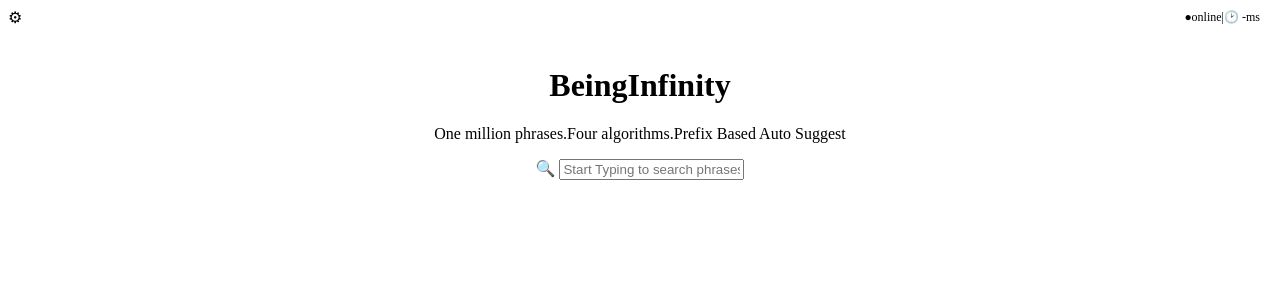
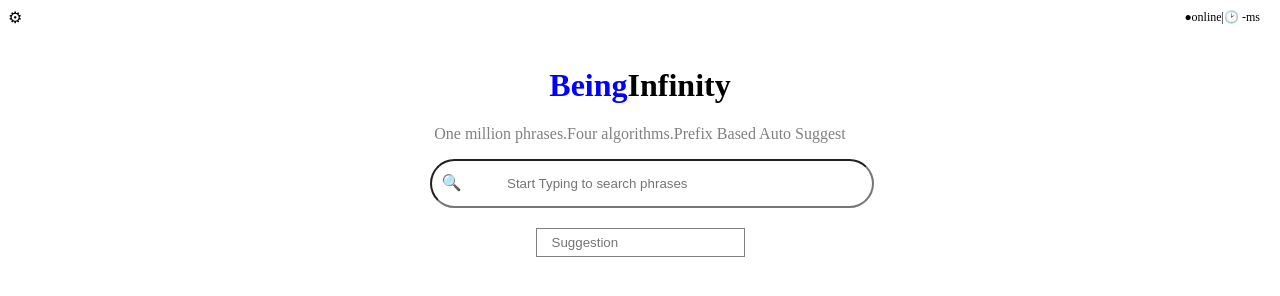
Before and after one commit to Greeshmitha20/autosuggest, a website: page frontend/pages/AutoSuggest.html in a window 1280 px wide. Drawn offline with Linux system fonts and the light colour scheme.

Commit message:
adding suggestion box

```diff
--- a/frontend/pages/AutoSuggest.html
+++ b/frontend/pages/AutoSuggest.html
@@ -17,10 +17,17 @@
 
     <!--span is used to continue text or elements print in same line unlike div used to break the lines-->
     <div id="searchbar">
-        <h1 id="biheading">BeingInfinity</h1>
-        <p>One million phrases.Four algorithms.Prefix Based Auto Suggest</p>
-        <p>&#128269; <input type="text" id="search bar" placeholder="Start Typing to search phrases"></p>
-    </div>
+        <h1>
+            <span class="logo-first">Being</span><span>Infinity</span>
+        </h1>
+
+        <p class="tag-line">One million phrases.Four algorithms.Prefix Based Auto Suggest</p>
+        <span>
+            <span class="lens"> &#128269; </span> <input class="search-box" placeholder="        Start Typing to search phrases "></p>
+        </span>
+        <div id="suggestion-box">
+            <input type="text" placeholder="Suggestion">
+        </div>
 </body>
 
 </html>
--- a/frontend/pages/Autosuggest.css
+++ b/frontend/pages/Autosuggest.css
@@ -16,3 +16,33 @@
     text-align: center;
     margin-top: 40px;
 }
+
+.logo-first {
+    color: blue;
+}
+
+.tag-line {
+    color: grey;
+}
+
+.lens {
+    position: relative;
+    left: 35px;
+}
+
+.search-box {
+    padding: 15px 15px 15px 45px;
+    border-radius: 30px;
+    width: 30%;
+}
+
+#suggestion-box {
+    margin-top: 20px;
+    text-align: center;
+}
+
+#suggestion-box input {
+    border: 1px solid grey;
+    padding: 6px 15px;
+    background-color: white;
+}
```
